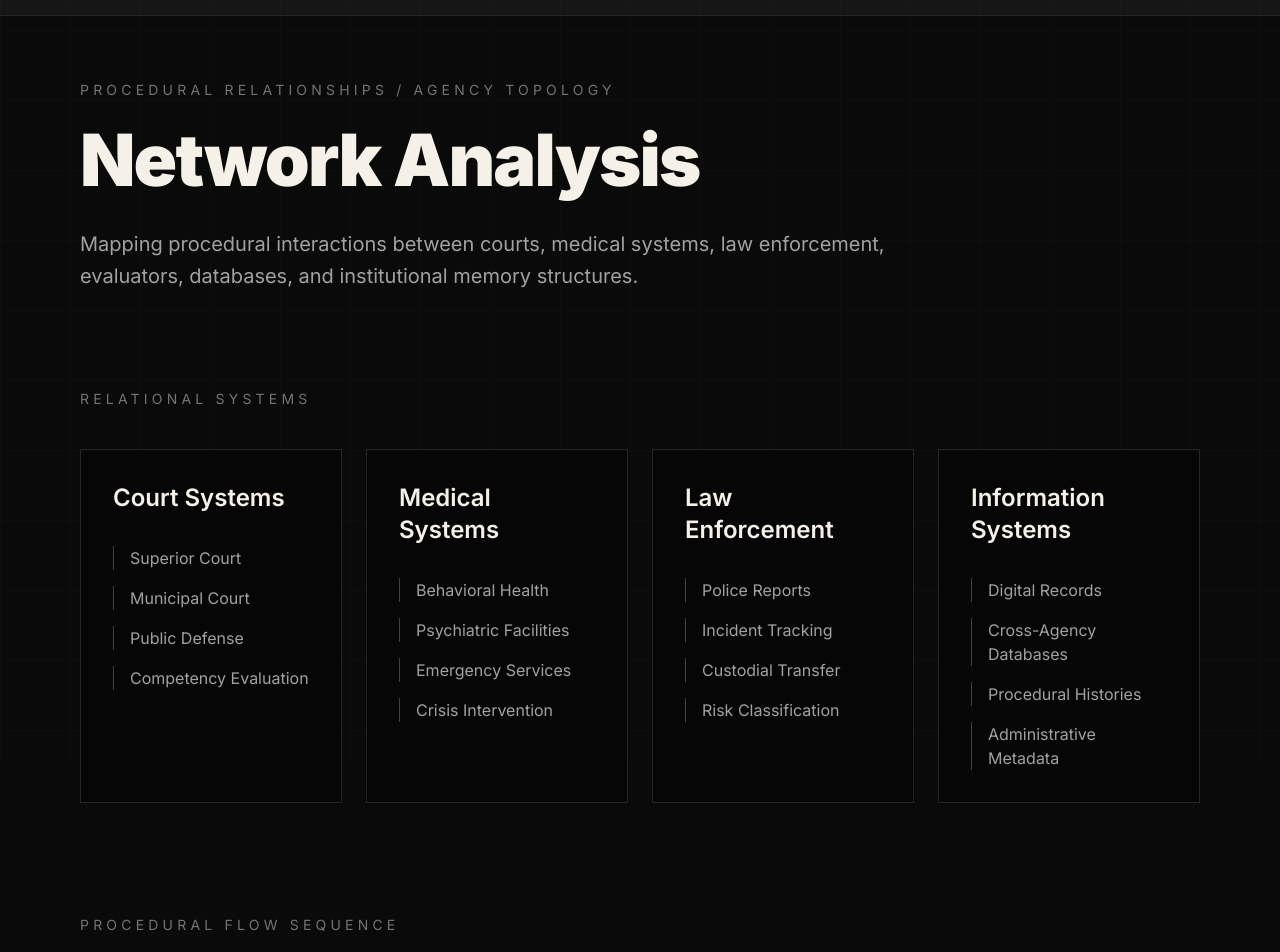
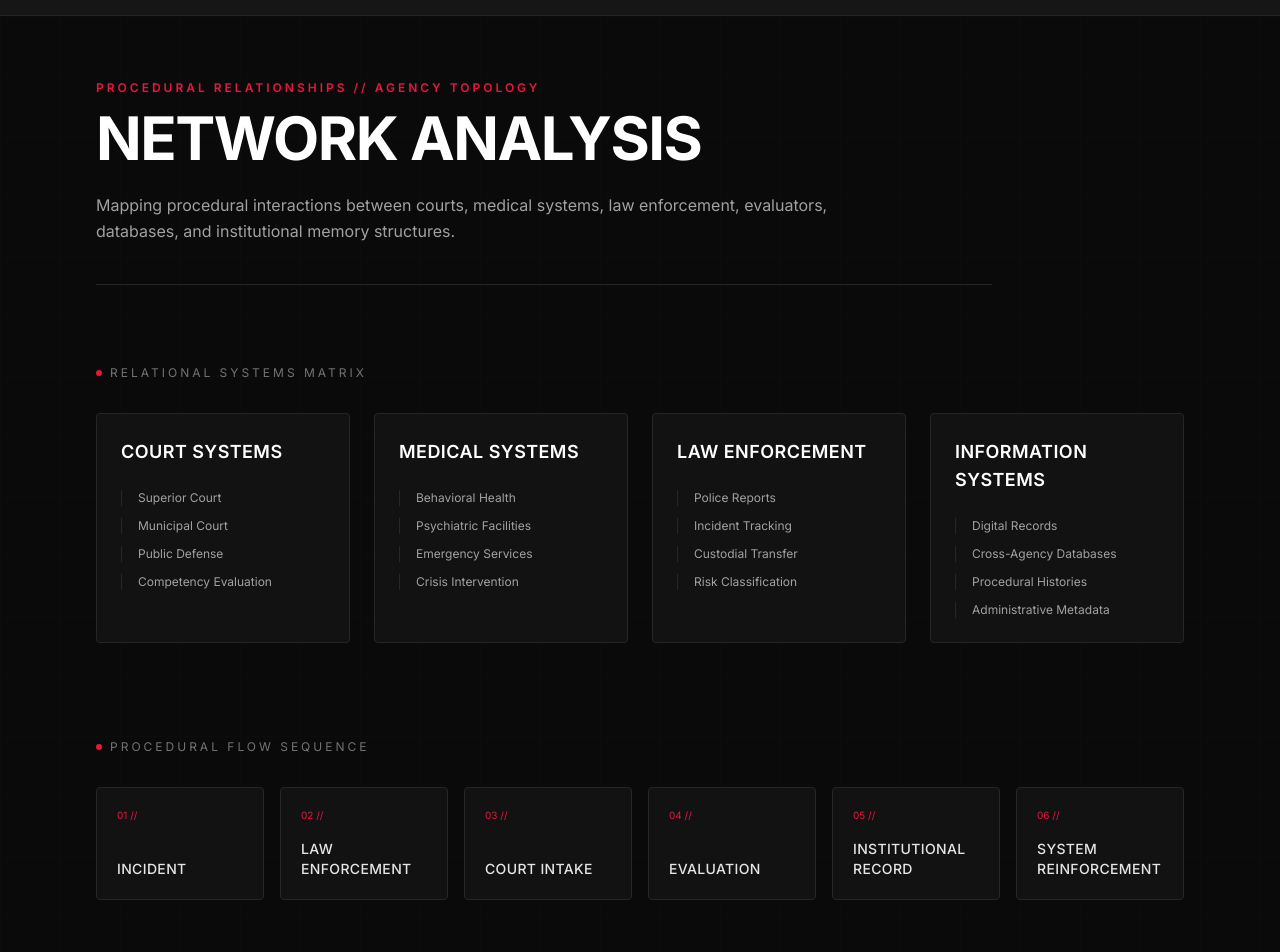
Before and after one commit to shanejlozenich/demopocrisysite, a Next.js app: page /network-analysis in a window 1280 px wide. Shown: the part 40-992 px from the top of the page. Built offline with nearby package versions, Linux system fonts and the light colour scheme.

Commit message:
integration into system analysis page

```diff
--- a/app/network-analysis/page.tsx
+++ b/app/network-analysis/page.tsx
@@ -1,5 +1,12 @@
+import React from 'react';
+
+interface SystemNode {
+  title: string;
+  connections: string[];
+}
+
 export default function NetworkAnalysisPage() {
-  const systems = [
+  const systems: SystemNode[] = [
     {
       title: "Court Systems",
       connections: [
@@ -36,141 +43,121 @@ export default function NetworkAnalysisPage() {
         "Administrative Metadata",
       ],
     },
-  ]
+  ];
+
+  const proceduralSteps: string[] = [
+    "Incident",
+    "Law Enforcement",
+    "Court Intake",
+    "Evaluation",
+    "Institutional Record",
+    "System Reinforcement",
+  ];
 
   return (
-    <main className="min-h-screen bg-[#0a0a0a] text-[#f5f1e8] overflow-hidden">
+    <main className="min-h-screen bg-[#0a0a0a] text-white overflow-hidden relative">
 
-      {/* Background Grid */}
-      <div className="absolute inset-0 opacity-10">
-        <div className="h-full w-full bg-[linear-gradient(to_right,#333_1px,transparent_1px),linear-gradient(to_bottom,#333_1px,transparent_1px)] bg-[size:70px_70px]" />
+      {/* High-Contrast Architectural Background Grid */}
+      <div className="absolute inset-0 opacity-5 pointer-events-none">
+        <div className="h-full w-full bg-[linear-gradient(to_right,#333_1px,transparent_1px),linear-gradient(to_bottom,#333_1px,transparent_1px)] bg-[size:60px_60px]" />
       </div>
 
-      {/* Main Content */}
-      <section className="relative z-10 px-8 md:px-20 py-16">
+      {/* Main Structural Content Container */}
+      <section className="relative z-10 px-6 md:px-12 lg:px-24 py-16 max-w-7xl mx-auto">
 
-        {/* Header */}
-        <div className="max-w-5xl">
-
-          <div className="text-sm uppercase tracking-[0.3em] text-neutral-500">
-            Procedural Relationships / Agency Topology
-          </div>
-
-          <h1 className="mt-6 text-5xl md:text-7xl font-black tracking-tight">
+        {/* Header Block */}
+        <div className="max-w-4xl border-b border-[#262626] pb-10">
+          <p className="text-xs uppercase tracking-[0.25em] text-[#eb153c] font-semibold mb-3">
+            Procedural Relationships // Agency Topology
+          </p>
+          <h1 className="text-4xl md:text-6xl font-bold tracking-tight uppercase font-mono text-white">
             Network Analysis
           </h1>
-
-          <p className="mt-8 text-xl text-neutral-400 leading-relaxed max-w-4xl">
+          <p className="mt-6 text-sm md:text-base text-neutral-400 leading-relaxed max-w-3xl">
             Mapping procedural interactions between courts, medical systems,
             law enforcement, evaluators, databases, and institutional memory structures.
           </p>
-
         </div>
 
-        {/* Network Visualization */}
-        <section className="mt-24">
-
-          <div className="text-sm uppercase tracking-[0.3em] text-neutral-500 mb-10">
-            Relational Systems
+        {/* Relational Matrix / Network Visualization */}
+        <section className="mt-20">
+          <div className="text-xs uppercase tracking-[0.25em] text-neutral-500 font-mono mb-8 flex items-center gap-2">
+            <span className="w-1.5 h-1.5 bg-[#eb153c] rounded-full"></span>
+            Relational Systems Matrix
           </div>
 
           <div className="grid grid-cols-1 md:grid-cols-2 xl:grid-cols-4 gap-6">
-
             {systems.map((system) => (
               <div
                 key={system.title}
-                className="border border-neutral-800 bg-black/30 backdrop-blur-sm p-8 hover:border-neutral-600 transition-all"
+                className="border border-[#262626] bg-[#121212] p-6 rounded-sm hover:border-[#eb153c] transition-all duration-300 group"
               >
-                <h2 className="text-2xl font-semibold">
+                <h2 className="text-lg font-semibold tracking-wide uppercase text-white font-mono group-hover:text-[#eb153c] transition-colors duration-200">
                   {system.title}
                 </h2>
 
-                <div className="mt-8 space-y-4">
-
+                <div className="mt-6 space-y-3">
                   {system.connections.map((connection) => (
                     <div
                       key={connection}
-                      className="border-l border-neutral-700 pl-4 text-neutral-400 hover:text-white transition-all"
+                      className="border-l border-[#262626] pl-4 text-xs text-neutral-400 hover:text-white hover:border-neutral-400 transition-all duration-150"
                     >
                       {connection}
                     </div>
                   ))}
-
                 </div>
-
               </div>
             ))}
-
           </div>
-
         </section>
 
-        {/* Procedural Flow */}
-        <section className="mt-28">
-
-          <div className="text-sm uppercase tracking-[0.3em] text-neutral-500 mb-10">
+        {/* Procedural Flow Sequence */}
+        <section className="mt-24">
+          <div className="text-xs uppercase tracking-[0.25em] text-neutral-500 font-mono mb-8 flex items-center gap-2">
+            <span className="w-1.5 h-1.5 bg-[#eb153c] rounded-full"></span>
             Procedural Flow Sequence
           </div>
 
-          <div className="flex flex-col xl:flex-row gap-6 items-stretch">
-
-            {[
-              "Incident",
-              "Law Enforcement",
-              "Court Intake",
-              "Evaluation",
-              "Institutional Record",
-              "System Reinforcement",
-            ].map((step, index) => (
+          <div className="grid grid-cols-2 md:grid-cols-3 xl:grid-cols-6 gap-4">
+            {proceduralSteps.map((step, index) => (
               <div
                 key={step}
-                className="flex-1 border border-neutral-800 p-6 bg-black/20"
+                className="border border-[#262626] p-5 bg-[#121212] rounded-sm relative flex flex-col justify-between"
               >
-                <div className="text-sm text-neutral-500">
-                  {String(index + 1).padStart(2, "0")}
+                <div className="text-[10px] font-mono text-[#eb153c]">
+                  {String(index + 1).padStart(2, "0")} //
                 </div>
-
-                <div className="mt-4 text-xl font-medium">
+                <div className="mt-4 text-sm font-medium tracking-wide uppercase font-mono text-neutral-200">
                   {step}
                 </div>
               </div>
             ))}
+          </div>
+        </section>
 
+        {/* Stratigraphic Systems Observation */}
+        <section className="mt-24 max-w-3xl border-t border-[#262626] pt-12">
+          <div className="text-xs uppercase tracking-[0.25em] text-[#eb153c] font-mono mb-6">
+            Systems Observation Data
           </div>
 
-        </section>
-
-        {/* Observation */}
-        <section className="mt-28 max-w-4xl">
-
-          <div className="text-sm uppercase tracking-[0.3em] text-neutral-500 mb-8">
-            Systems Observation
-          </div>
-
-          <div className="space-y-8 text-lg text-neutral-300 leading-relaxed">
-
+          <div className="space-y-6 text-sm text-neutral-400 leading-relaxed font-sans">
             <p>
               Institutional outcomes rarely emerge from isolated decisions.
-              They emerge through recursive interaction between partially
-              connected procedural systems.
+              They emerge through recursive interaction between partially connected procedural systems.
             </p>
-
             <p>
               As information passes between agencies, interpretation layers
               accumulate, often reshaping narrative continuity and procedural identity.
             </p>
-
             <p>
               Network analysis reveals that institutional behavior is frequently
               emergent rather than singularly intentional.
             </p>
-
           </div>
-
         </section>
 
       </section>
-
     </main>
-  )
+  );
 }
```
